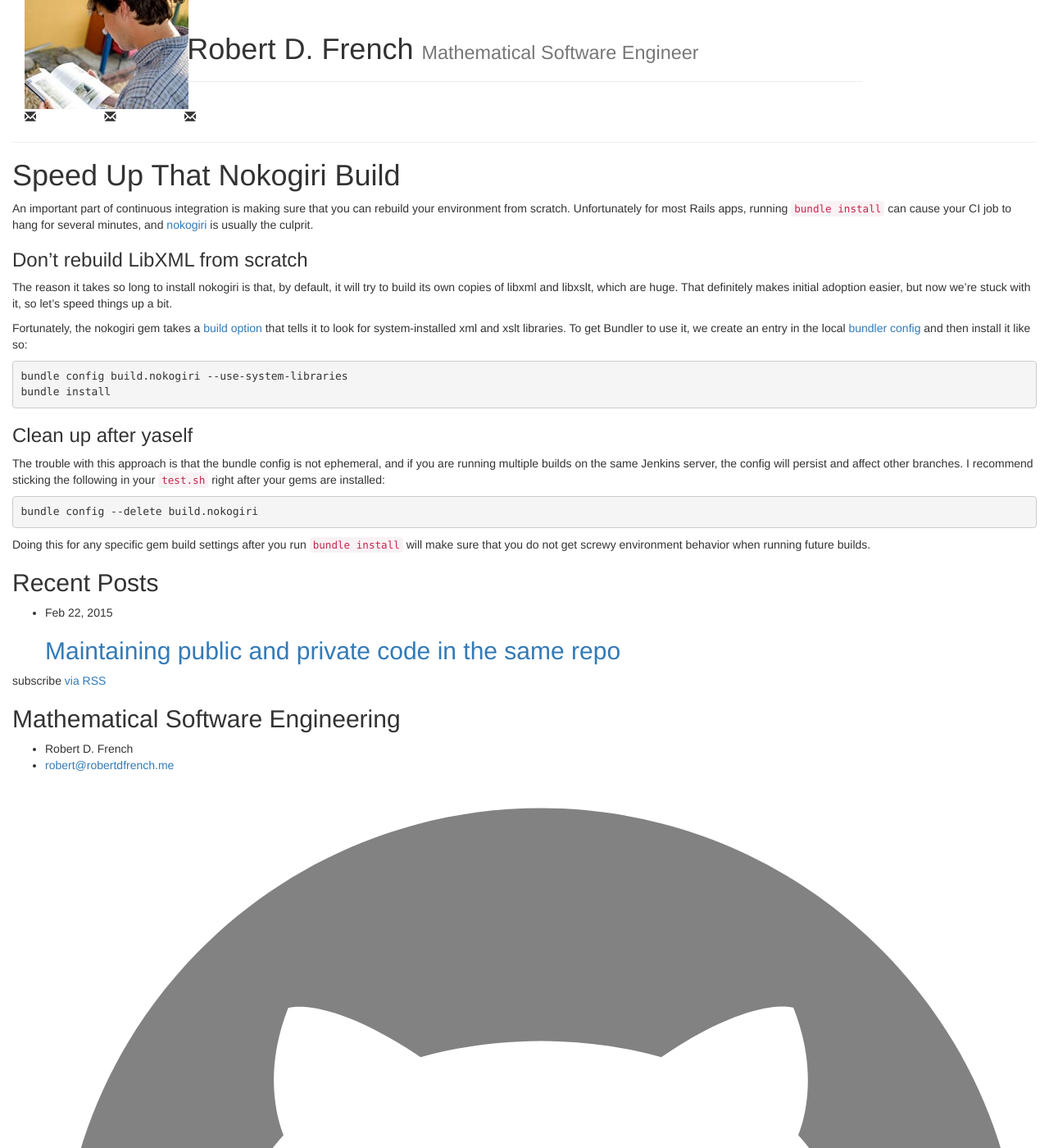
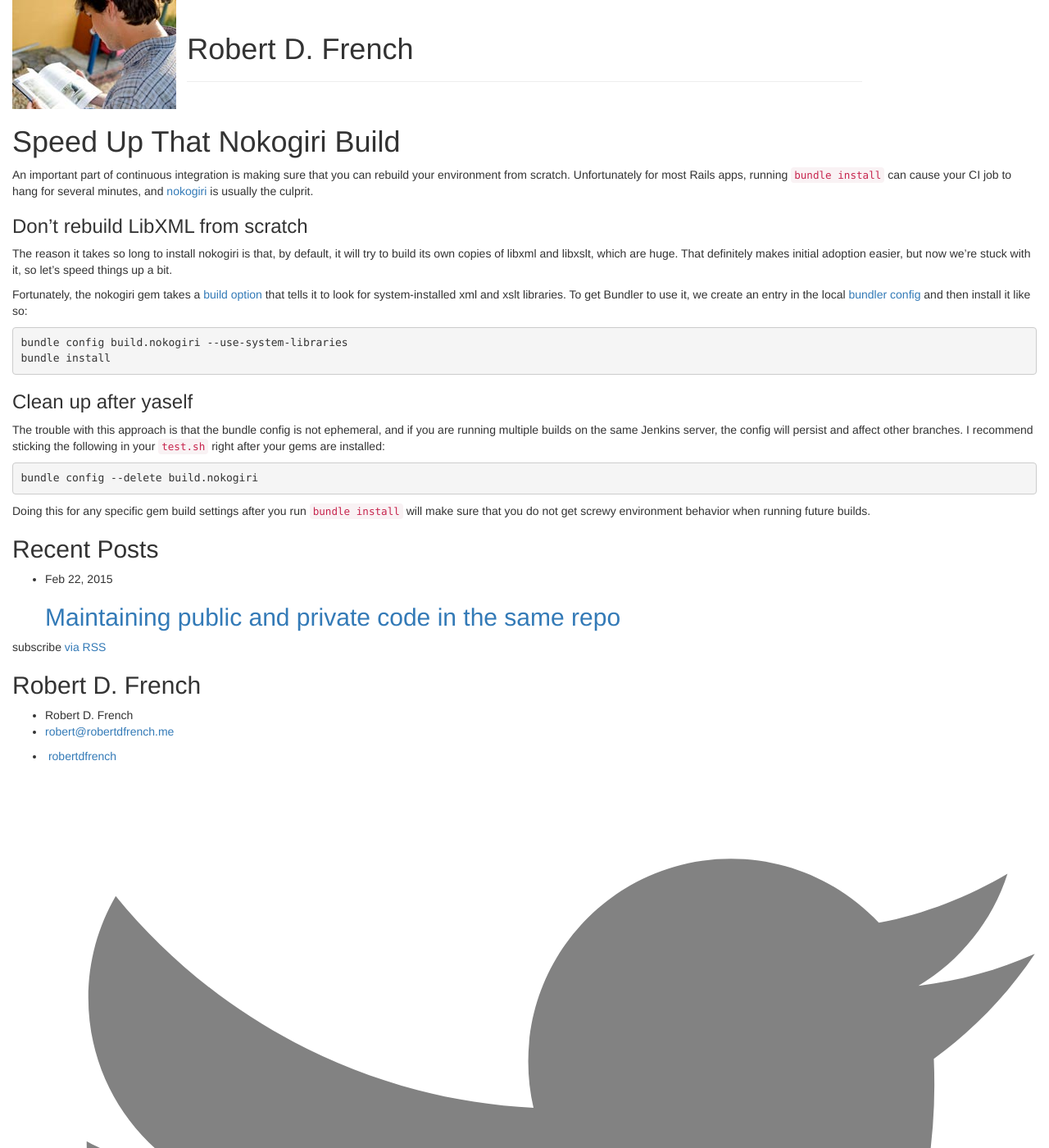
Before and after one commit to robertdfrench/robertdfrench.github.com, a Jekyll site: the page built from index.html, in a window 1280 px wide and 1400 px high. Shown: the whole window at 82% size. Built offline with Jekyll 4.4.1, drawn with Linux system fonts in a browser that asks for light colours.

Commit message:
Try different things

```diff
--- a/_includes/footer.html
+++ b/_includes/footer.html
@@ -2,7 +2,7 @@
 
   <div class="wrapper">
 
-    <h2 class="footer-heading">{{ site.subtitle }}</h2>
+    <h2 class="footer-heading">{{ site.title }}</h2>
 
     <div class="footer-col-wrapper">
       <div class="footer-col  footer-col-1">
@@ -17,7 +17,7 @@
           {% if site.github_username %}
           <li>
             <a href="https://github.com/{{ site.github_username }}">
-              <span class="icon  icon--github">
+              <span class="glyphicon">
 				  {% include github_icon.html %}
               </span>
 
--- a/_includes/header.html
+++ b/_includes/header.html
@@ -1,27 +1,10 @@
 <header class="row">
 	   <div class="col-md-2">
-	       <div class="container">
-				<div class="row">
-					   <div class="col-sm-3">
-							<img src="{{ site.url }}/assets/profile.jpg">
-					   </div>
-				</div>
-				<div class="row">
-					   <div class="col-sm-1">
-							 <span class="glyphicon glyphicon-envelope"></span>
-					   </div>
-					   <div class="col-sm-1">
-							 <span class="glyphicon glyphicon-envelope"></span>
-					   </div>
-					   <div class="col-sm-1">
-							 <span class="glyphicon glyphicon-envelope"></span>
-					   </div>
-				</div>
-		  </div>
+			    <img src="{{ site.url }}/assets/profile.jpg">
 	   </div>
 	   <div class="col-md-8">
 			 <div class="page-header">
-				    <h1>Robert D. French <small>Mathematical Software Engineer</small></h1>
+				    <h1>{{ site.author }}</h1>
 			 </div>
 	   </div>
 </header>
--- a/_layouts/default.html
+++ b/_layouts/default.html
@@ -5,8 +5,9 @@
 
 			 <div class="container-fluid">
 				    {% include header.html %}
-				    <hr/>
-				    {{ content }}
+				    <section>
+						  {{ content }}
+				    </section>
 				    {% include footer.html %}
 			 </div>
 
```
